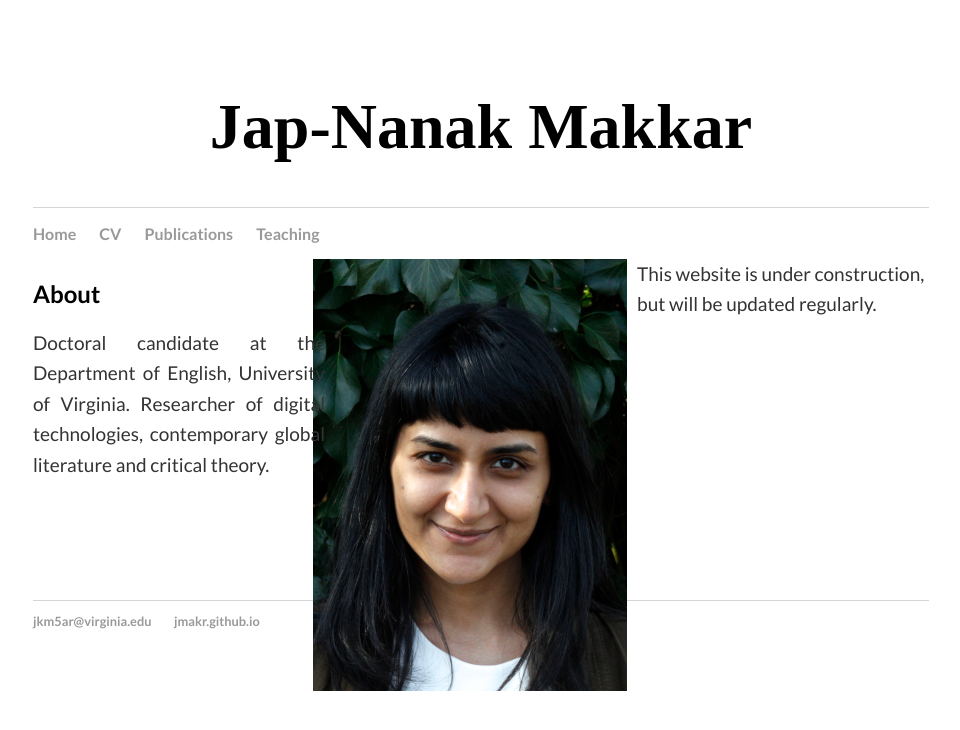
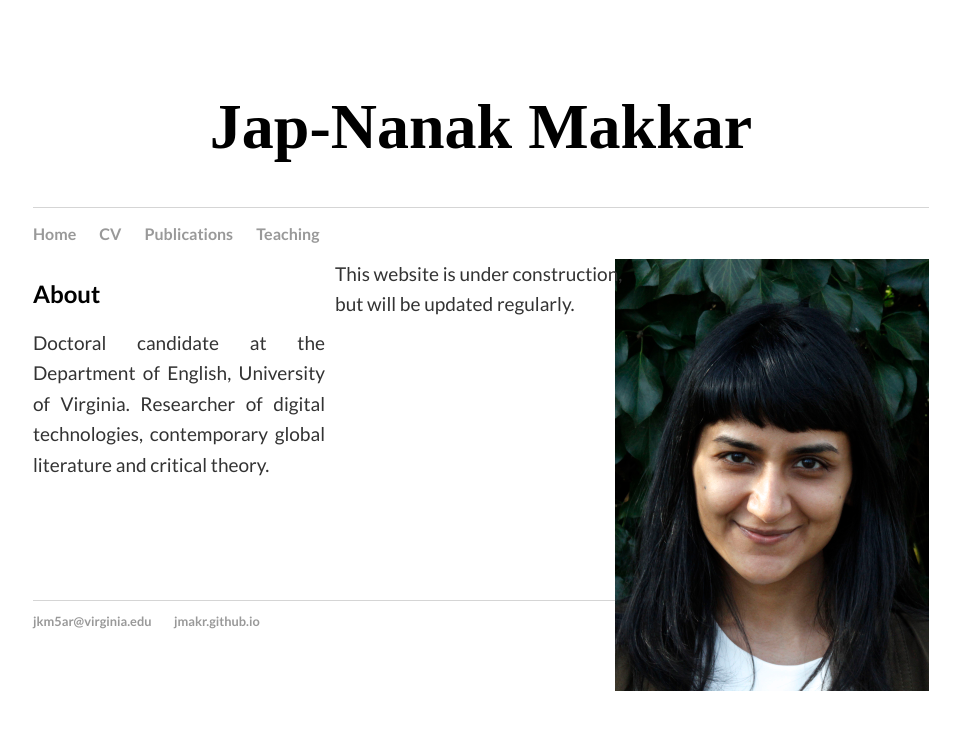
Before and after one commit to jmakr/jmakr.github.io, a Jekyll site: the page built from index.html, in a window 1280 px wide. Shown: the top 730 px of the page, without its empty margins (159-1119 px from the left). Built offline with Jekyll 4.4.1, drawn with Linux system fonts in a browser that asks for light colours.

Commit message:
Update index.html

```diff
--- a/index.html
+++ b/index.html
@@ -11,11 +11,9 @@ title: Jap-Nanak Makkar
 	<p align="justify">Doctoral candidate at the Department of English, University of Virginia.
 	Researcher of digital technologies, contemporary global literature and critical theory. </p>
 
- 	<img src="Website photo 2.jpg" height=432 width=314 align="right">
-
-
 	<p>This website is under construction, but will be updated regularly.</p>
 
+	<img src="Website photo 2.jpg" height=432 width=314 align="right">
 
 
 </div>
```
